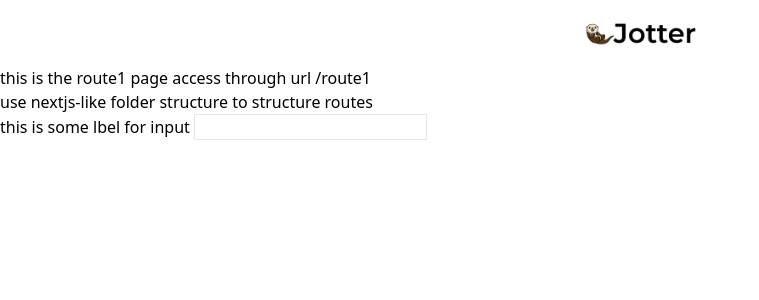
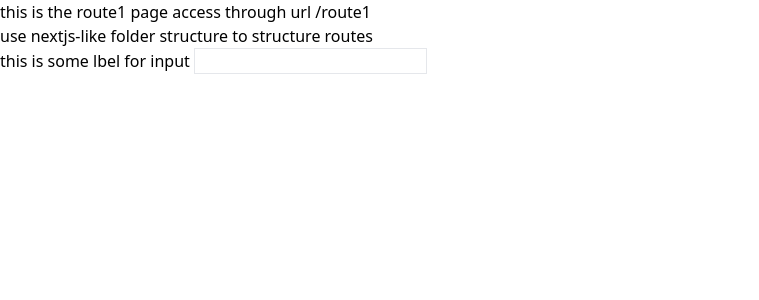
Before and after one commit to jimmyygit/htn, a SvelteKit app in the folder frontend/: page /route1 in a window 1280 px wide. Shown: the top 300 px of the page, without its empty margins (0-759 px from the left). Built offline with nearby package versions, Linux system fonts and the light colour scheme.

Commit message:
update styles

```diff
--- a/frontend/package.json
+++ b/frontend/package.json
@@ -21,6 +21,7 @@
 		"@smui/fab": "^7.0.0-beta.15",
 		"@smui/form-field": "^7.0.0-beta.15",
 		"@smui/icon-button": "^7.0.0-beta.15",
+		"@smui/paper": "^7.0.0-beta.15",
 		"@smui/tab": "^7.0.0-beta.15",
 		"@smui/tab-bar": "^7.0.0-beta.15",
 		"@smui/textfield": "^7.0.0-beta.15",
--- a/frontend/src/routes/+layout.svelte
+++ b/frontend/src/routes/+layout.svelte
@@ -1,14 +1,7 @@
 <script lang="ts">
 	import '../app.css';
-	import ImagePath from '$lib/components/logo.png';
 </script>
 
-<div class="h-full flex flex-col">
-	<div class="py-2 w-full flex items-center justify-center">
-		<img src={ImagePath} alt="Logo" style="height: 50px" />
-	</div>
-
-	<div class="flex-1">
-		<slot />
-	</div>
+<div class="h-full">
+	<slot />
 </div>
--- a/frontend/src/routes/+page.svelte
+++ b/frontend/src/routes/+page.svelte
@@ -24,8 +24,11 @@
 </script>
 
 <div class="flex flex-col relative h-full">
-	<div>
-		<TabBar tabs={['Tasks', 'Goals', 'Notes']} let:tab bind:active>
+	<div class="drop-shadow-md mb-2">
+		<div class="bg-white py-2 w-full flex items-center justify-center">
+			<img src="/logo.png" alt="Logo" style="height: 50px" />
+		</div>
+		<TabBar class="bg-white" tabs={['Tasks', 'Goals', 'Notes']} let:tab bind:active>
 			<Tab {tab}>
 				<Label>{tab}</Label>
 			</Tab>
@@ -156,7 +159,7 @@
 
 	<div class="flex-1" />
 
-	<div class="p-4 flex items-baseline gap-2">
+	<div class="p-4 flex items-baseline gap-2 bg-gray-100">
 		<Input bind:value={note} class="solo-input" placeholder="Jot something down..." autofocus />
 		<Button disabled={note.length === 0} on:click={submitNote}>Submit</Button>
 	</div>
--- a/frontend/src/theme/_smui-theme.scss
+++ b/frontend/src/theme/_smui-theme.scss
@@ -4,7 +4,7 @@
 
 // Svelte Colors!
 @use '@material/theme/index' as theme with (
-  $primary: #30D5C8,
+	$primary: #3499ff,
 	$secondary: #aaaaaa,
 	$surface: #fff,
 	$background: #fff,
```
Also changed, not shown: frontend/static/logo.png (renamed from frontend/src/lib/components/logo.png), frontend/static/smui.css, 1 other file (tests, documents, lock files or other folders). Lines whose indentation alone changed are shown as unchanged.
